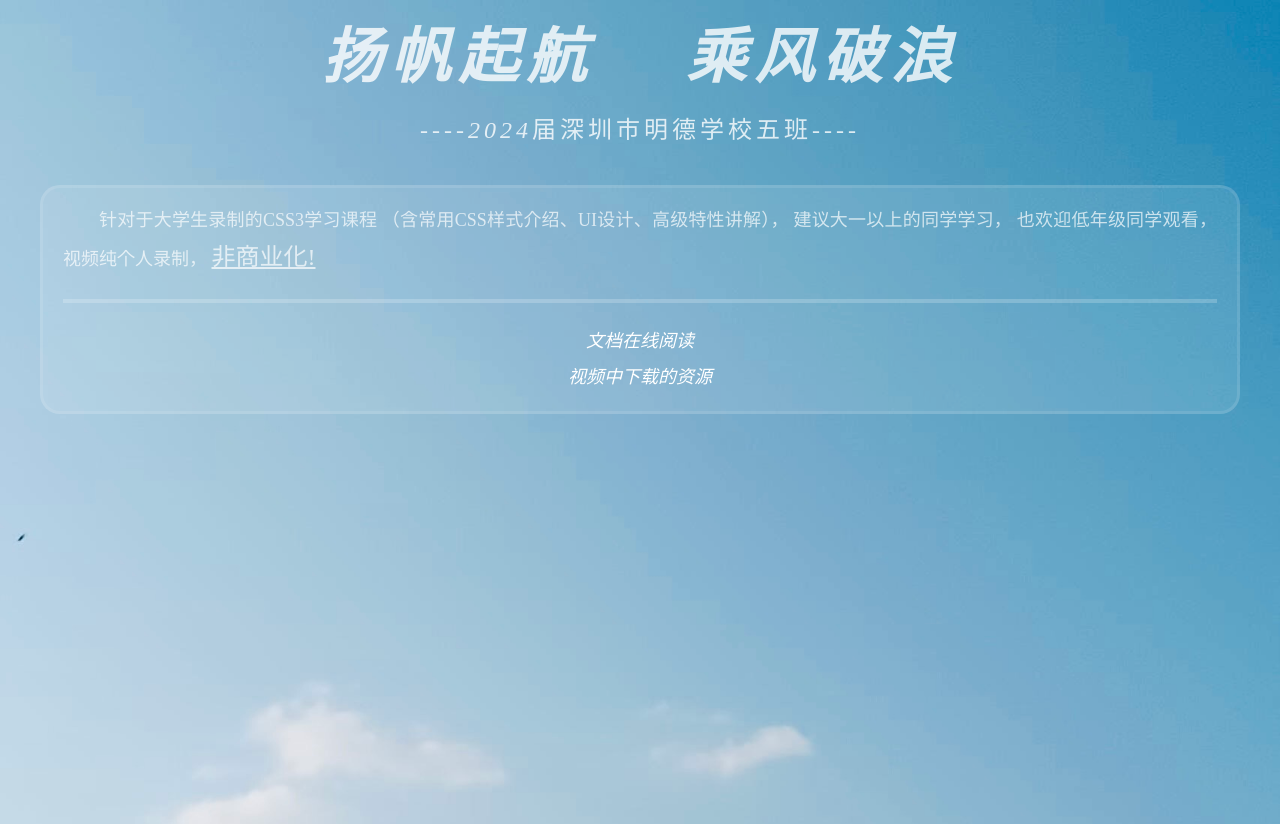
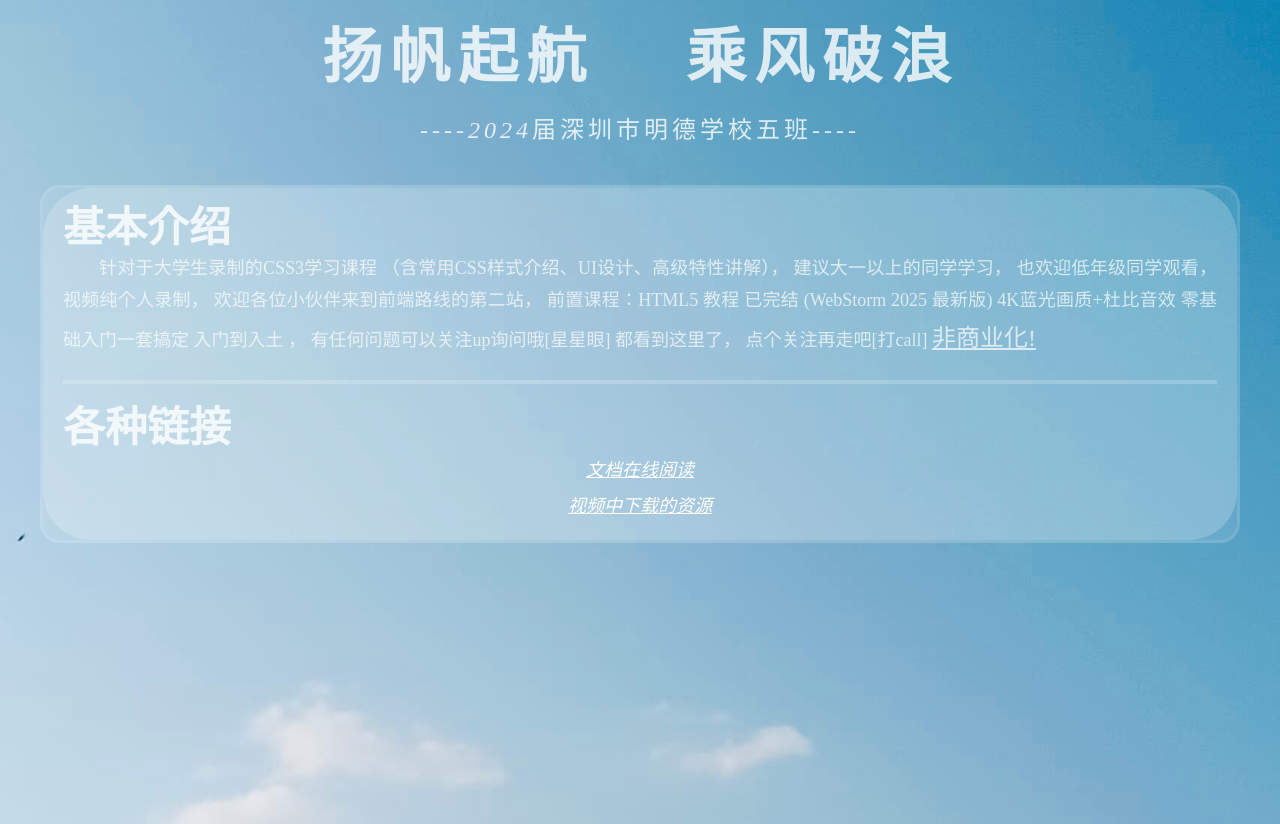
Before and after one commit to Xieded/ClassFiveWebForMingDeSchoolInShenzhen, a plain HTML site: page index.html in a window 1280 px wide. Drawn offline with nearby package versions, Linux system fonts and the light colour scheme.

Commit message:
优化了底层代码

```diff
--- a/css/style.css
+++ b/css/style.css
@@ -7,48 +7,30 @@ body {
     height: 100vh;
 }
 
-div.title#a {
-    font-size: 5rem;
-    font-weight: 900;
-    font-style: italic;
-    letter-spacing: 8px;
+/* 网站主体 */
+
+/* 标准 */
+.title {
+    font-style: oblique 60deg;
+
     white-space: pre;
+
     text-align: center;
-    color: rgba(255,255,255,0.8);
 
     margin: 24px;
+
+    color: rgba(255,255,255,0.8);
 }
+.title2 {
+    white-space: pre;
 
-div.title#b {
-    font-size: 2rem;
-    font-weight: 100;
-    font-style: oblique 60deg;
-    letter-spacing: 4px;
-    white-space: pre;
-    text-align: center;
-    color: rgba(255,255,255,0.8);
+    text-align: left;
 
-    margin: 24px;
-}
+    text-indent: 0px;
 
-div.para#p1{
-	color: rgba(255,255,255,0.7);
+    font-size: 3.5rem;
 
-    background: rgba(255,255,255,0.1) center;
-    background-size: cover;
-
-    border: rgba(255,255,255,0.1) solid;
-    border-radius: 20px;
-
-    margin: 40px;
-
-    padding: 16px 20px;
-}
-div.para#p1 > div {
-    font-size: 1.5rem;
-    text-indent: 2em;
-    text-align: justify;
-    line-height: 1.8;
+    font-weight: 800;
 }
 
 .unLi {
@@ -66,24 +48,82 @@ div.para#p1 > div {
     margin: 20px 0;
 }
 
+.context {
+    color: rgba(255,255,255,0.7);
+
+    font-size: 1.5rem;
+    text-indent: 2em;
+    text-align: justify;
+    line-height: 1.8;
+}
+
+div.para#p1{
+    position: relative;
+
+    background: rgba(255,255,255,0.1) center;
+    background-size: cover;
+
+    border: rgba(255,255,255,0.1) solid;
+    border-radius: 20px;
+
+    margin: 40px;
+
+    padding: 16px 20px;
+}
+/* 细分 */
+div#t21 {
+    color: rgba(255,255,255,0.8);
+}
+
+div#t22 {
+    color: rgba(255,255,255,0.8);
+}
+
+.title#a {
+    font-size: 5rem;
+    font-weight: 900;
+
+    letter-spacing: 8px;
+
+}
+
+.title#b {
+    font-size: 2rem;
+    font-weight: 100;
+
+    letter-spacing: 4px;
+
+}
+
+div.para#p1 > div.BaBo#inP1 {
+    position: absolute;
+
+    right: 0;
+    left: 0;
+    bottom: 0;
+    top: 0;
+
+    width: 100%;
+    height: 100%;
+
+    background-color: rgba(255,255,255,0.2);
+
+	border-radius: 48px;
+    border: none;
+
+    pointer-events: none;
+}
+
 div.para#p1 > a {
-    font-size: 1.5rem;
-    font-style: italic;
-
     display: block;
     width: fit-content;
 
-    text-decoration: solid;
+    font-size: 1.5rem;
 
+    font-style: italic;
     line-height: 2;
 
     color: rgba(255,255,255,1);
 
     margin: auto;
 }
-
-div.para#p1 > a > div {
-    display: inline-block;
-
-    text-decoration: solid;
-}
--- a/index.html
+++ b/index.html
@@ -6,6 +6,7 @@
     <meta charset="utf-8">
     <link rel="stylesheet" type="text/css" href="css/style.css">
     <link href="https://cdn.jsdelivr.net/npm/normalize.css@8.0.1/normalize.min.css" rel="stylesheet">
+    <script src="https://cdn.jsdelivr.net/npm/@supabase/supabase-js@2"></script>
 </head>
 
 <body>
@@ -13,21 +14,25 @@
     <div class="title" id="b">----2024届深圳市明德学校五班----</div>
 
     <div class="para" id="p1">
-        <div>
+        <div class="BaBo" id="inP1"></div>
+        <div class="title2" id="t21">基本介绍</div>
+        <div class="context">
             针对于大学生录制的CSS3学习课程
             （含常用CSS样式介绍、UI设计、高级特性讲解），
             建议大一以上的同学学习，
             也欢迎低年级同学观看，
             视频纯个人录制，
+            欢迎各位小伙伴来到前端路线的第二站，
+            前置课程：HTML5 教程 已完结 (WebStorm 2025 最新版)
+             4K蓝光画质+杜比音效 零基础入门一套搞定 入门到入土 ，
+             有任何问题可以关注up询问哦[星星眼] 都看到这里了，
+             点个关注再走吧[打call]
             <span class="unLi">非商业化!</span>
         </div>
         <div class="dividingLine"></div>
-        <a href="https://www.itbaima.cn/document">
-            <div class="centerW">文档在线阅读</div>
-        </a>
-        <a href="https:/ www.itbaima.cn/resource">
-            <div class="centerW">视频中下载的资源</div>
-        </a>
+		<div class="title2" id="t22">各种链接</div>
+        <a href="https://www.itbaima.cn/document">文档在线阅读</a>
+        <a href="https://www.itbaima.cn/resource">视频中下载的资源</a>
     </div>
 
 </body>
```
